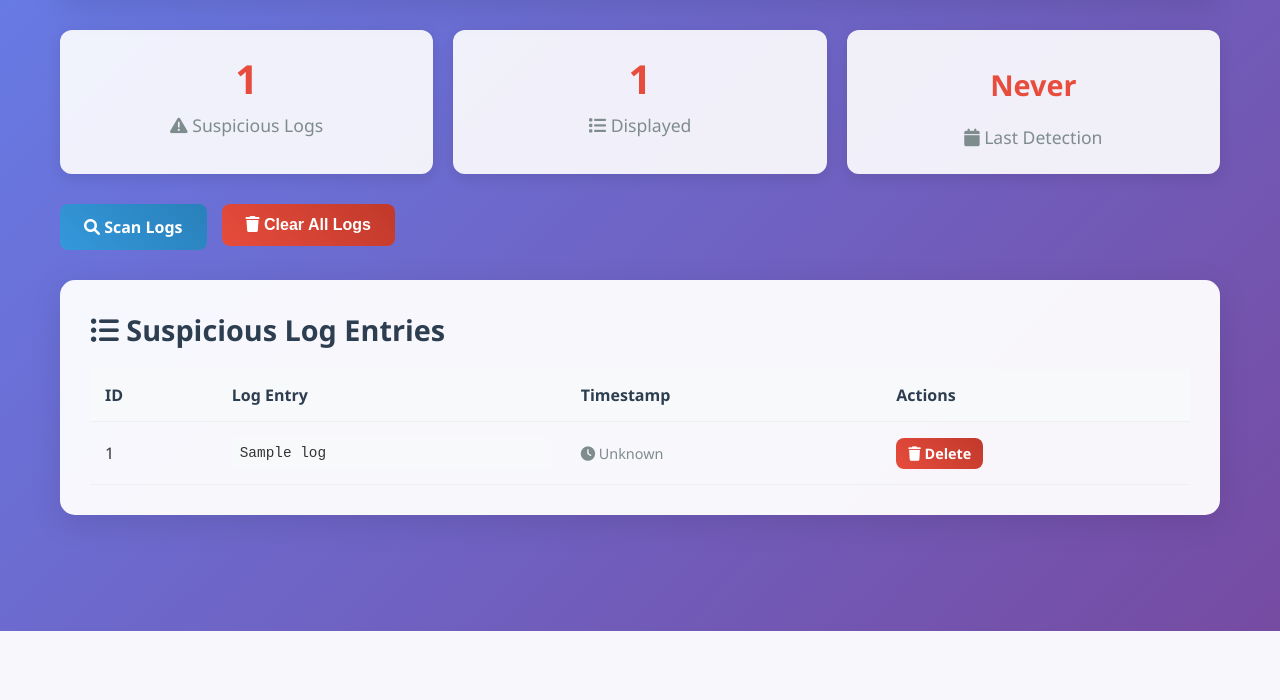
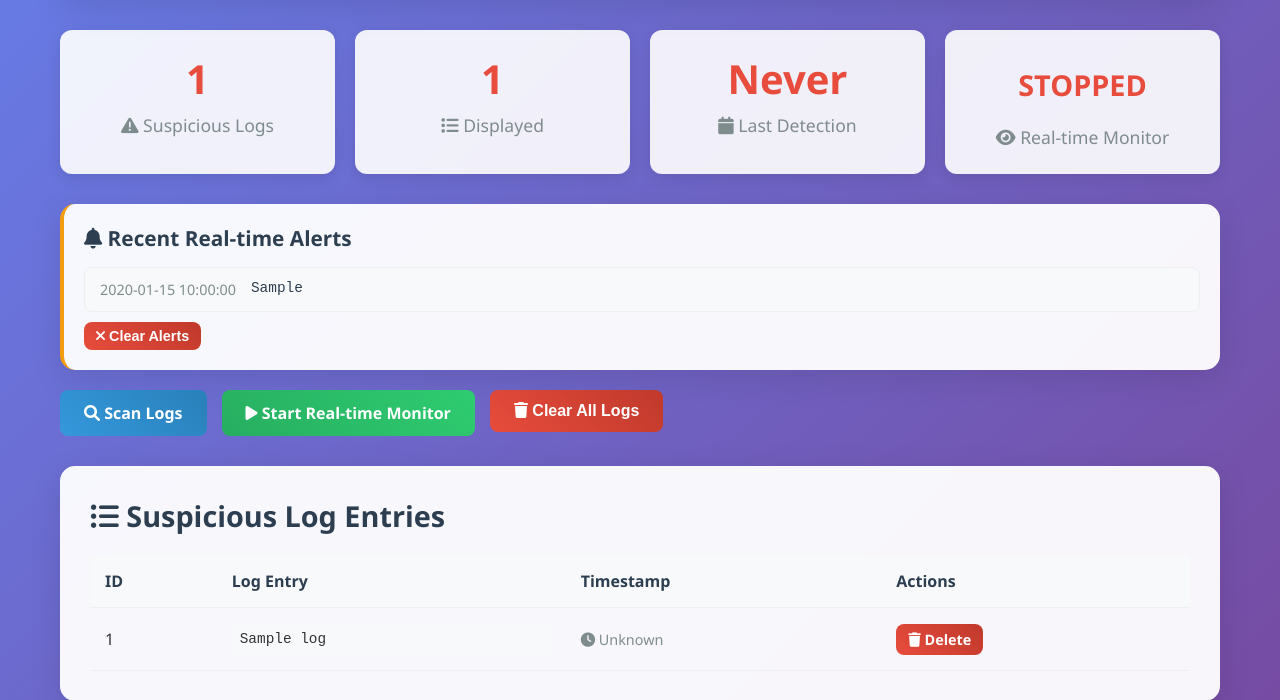
Before and after one commit to pasta-lover69/LogSentinel, a Flask app: template templates/dashboard.html in a window 1280 px wide. Shown: the part 169-869 px from the top of the page. Before the commit the page ends 800 px from the top, so only its background shows below. Run offline with Flask 3, Linux system fonts and the light colour scheme; the template is opened without the code that fills it: most values are stand-ins (such as "Sample title", 1, 10 or a date in 2020).

Commit message:
Added a real-time log monitoring with file watchers. This will automatically detect new suspicious entries as they're added to log files

```diff
--- a/app.py
+++ b/app.py
@@ -1,11 +1,30 @@
-from flask import Flask, render_template, request, redirect, url_for, flash
+from flask import Flask, render_template, request, redirect, url_for, flash, jsonify
 from db import init_db, get_all_logs, get_logs_count, delete_log, clear_all_logs
 from parser import parse_logs
+from monitor import start_monitoring, stop_monitoring, is_monitoring, get_monitoring_status
 from datetime import datetime
 import os
+import atexit
 
 app = Flask(__name__)
 app.secret_key = 'your-secret-key-change-this'  # Change this to a random secret key
+
+# Real-time notifications storage (in production, use Redis or database)
+recent_alerts = []
+MAX_RECENT_ALERTS = 50
+
+def monitoring_callback(log_entry):
+    """Callback function for real-time monitoring alerts"""
+    global recent_alerts
+    alert = {
+        'timestamp': datetime.now().isoformat(),
+        'log_entry': log_entry,
+        'formatted_time': 'Just now'
+    }
+    recent_alerts.insert(0, alert)  # Add to beginning
+    # Keep only recent alerts
+    if len(recent_alerts) > MAX_RECENT_ALERTS:
+        recent_alerts = recent_alerts[:MAX_RECENT_ALERTS]
 
 def format_timestamp(timestamp_str):
     """Format timestamp to a more readable format"""
@@ -73,7 +92,12 @@ def dashboard():
     """Main dashboard route"""
     logs = get_all_logs()
     total_count = get_logs_count()
-    return render_template('dashboard.html', logs=logs, total_count=total_count)
+    monitoring_status = get_monitoring_status()
+    return render_template('dashboard.html',
+                         logs=logs,
+                         total_count=total_count,
+                         monitoring_status=monitoring_status,
+                         recent_alerts=recent_alerts[:10])  # Show last 10 alerts
 
 @app.route('/scan')
 def scan_logs():
@@ -106,6 +130,77 @@ def clear_all():
         flash(f'Error clearing logs: {str(e)}', 'error')
     return redirect(url_for('dashboard'))
 
+@app.route('/monitoring/start')
+def start_monitoring_route():
+    """Start real-time monitoring"""
+    try:
+        if not is_monitoring():
+            start_monitoring(callback=monitoring_callback)
+            flash('Real-time monitoring started successfully!', 'success')
+        else:
+            flash('Real-time monitoring is already active.', 'info')
+    except Exception as e:
+        flash(f'Error starting monitoring: {str(e)}', 'error')
+    return redirect(url_for('dashboard'))
+
+@app.route('/monitoring/stop')
+def stop_monitoring_route():
+    """Stop real-time monitoring"""
+    try:
+        if is_monitoring():
+            stop_monitoring()
+            flash('Real-time monitoring stopped.', 'info')
+        else:
+            flash('Real-time monitoring is not active.', 'info')
+    except Exception as e:
+        flash(f'Error stopping monitoring: {str(e)}', 'error')
+    return redirect(url_for('dashboard'))
+
+@app.route('/monitoring/status')
+def monitoring_status():
+    """Get monitoring status as JSON"""
+    status = get_monitoring_status()
+    status['recent_alerts_count'] = len(recent_alerts)
+    return jsonify(status)
+
+@app.route('/api/alerts')
+def get_recent_alerts():
+    """Get recent alerts as JSON for AJAX updates"""
+    return jsonify({
+        'alerts': recent_alerts[:10],
+        'total_count': len(recent_alerts),
+        'monitoring_active': is_monitoring()
+    })
+
+@app.route('/clear_alerts', methods=['POST'])
+def clear_recent_alerts():
+    """Clear recent alerts"""
+    global recent_alerts
+    recent_alerts = []
+    flash('Recent alerts cleared!', 'success')
+    return redirect(url_for('dashboard'))
+
 if __name__ == '__main__':
     init_db()
-    app.run(debug=True, host='127.0.0.1', port=5000)
+
+    # Only start monitoring if not in Flask reloader mode
+    import os
+    if os.environ.get('WERKZEUG_RUN_MAIN') != 'true':
+        # This is the main process, not the reloader
+        try:
+            start_monitoring(callback=monitoring_callback)
+            print("[APP] Real-time monitoring started automatically")
+        except Exception as e:
+            print(f"[APP] Could not start monitoring: {e}")
+
+        # Cleanup monitoring on app shutdown
+        def cleanup():
+            try:
+                stop_monitoring()
+                print("[APP] Monitoring stopped on shutdown")
+            except:
+                pass
+
+        atexit.register(cleanup)
+
+    app.run(debug=True, host='127.0.0.1', port=5000, use_reloader=False)
--- a/requirements.txt
+++ b/requirements.txt
@@ -1 +1,2 @@
 Flask==2.3.3
+watchdog==3.0.0
--- a/static/style.css
+++ b/static/style.css
@@ -219,7 +219,110 @@ body {
     color: #95a5a6;
 }
 
+/* Real-time Monitoring Styles */
+.status-active {
+    color: #27ae60;
+    font-weight: bold;
+    text-shadow: 0 0 5px rgba(39, 174, 96, 0.3);
+}
+
+.status-inactive {
+    color: #e74c3c;
+    font-weight: bold;
+}
+
+.alerts-section {
+    background: rgba(255, 255, 255, 0.95);
+    border-radius: 15px;
+    padding: 20px;
+    margin-bottom: 20px;
+    box-shadow: 0 8px 32px rgba(0, 0, 0, 0.1);
+    border-left: 4px solid #f39c12;
+}
+
+.alerts-section h3 {
+    color: #2c3e50;
+    margin-bottom: 15px;
+    font-size: 1.3em;
+}
+
+.alerts-container {
+    max-height: 300px;
+    overflow-y: auto;
+    border: 1px solid #ecf0f1;
+    border-radius: 8px;
+    background: #f8f9fa;
+}
+
+.alert-item {
+    padding: 12px 15px;
+    border-bottom: 1px solid #ecf0f1;
+    display: flex;
+    align-items: flex-start;
+    gap: 15px;
+}
+
+.alert-item:last-child {
+    border-bottom: none;
+}
+
+.alert-item:hover {
+    background: #f1f2f6;
+}
+
+.alert-time {
+    color: #7f8c8d;
+    font-size: 0.9em;
+    font-weight: 500;
+    min-width: 80px;
+    flex-shrink: 0;
+}
+
+.alert-content {
+    font-family: 'Courier New', monospace;
+    font-size: 0.9em;
+    color: #2c3e50;
+    flex: 1;
+    word-break: break-all;
+}
+
+.btn-success {
+    background: linear-gradient(45deg, #27ae60, #2ecc71);
+    color: white;
+}
+
+.btn-success:hover {
+    background: linear-gradient(45deg, #2ecc71, #27ae60);
+    transform: translateY(-2px);
+    box-shadow: 0 4px 15px rgba(39, 174, 96, 0.3);
+}
+
+.btn-warning {
+    background: linear-gradient(45deg, #f39c12, #e67e22);
+    color: white;
+}
+
+.btn-warning:hover {
+    background: linear-gradient(45deg, #e67e22, #f39c12);
+    transform: translateY(-2px);
+    box-shadow: 0 4px 15px rgba(243, 156, 18, 0.3);
+}
+
+/* Responsive adjustments for monitoring */
 @media (max-width: 768px) {
+    .stats-section {
+        grid-template-columns: repeat(2, 1fr);
+    }
+
+    .alert-item {
+        flex-direction: column;
+        gap: 5px;
+    }
+
+    .alert-time {
+        min-width: auto;
+    }
+
     .container {
         padding: 10px;
     }
--- a/templates/dashboard.html
+++ b/templates/dashboard.html
@@ -62,13 +62,57 @@
             Last Detection
           </div>
         </div>
+        <div class="stat-card">
+          <div class="stat-number">
+            {% if monitoring_status.is_monitoring %}
+              <span class="status-active">ACTIVE</span>
+            {% else %}
+              <span class="status-inactive">STOPPED</span>
+            {% endif %}
+          </div>
+          <div class="stat-label">
+            <i class="fas fa-eye"></i>
+            Real-time Monitor
+          </div>
+        </div>
       </div>
+
+      <!-- Real-time Alerts Section -->
+      {% if recent_alerts %}
+      <div class="alerts-section">
+        <h3><i class="fas fa-bell"></i> Recent Real-time Alerts</h3>
+        <div class="alerts-container">
+          {% for alert in recent_alerts %}
+          <div class="alert-item">
+            <div class="alert-time">{{ alert.formatted_time }}</div>
+            <div class="alert-content">{{ alert.log_entry }}</div>
+          </div>
+          {% endfor %}
+        </div>
+        <form method="POST" action="{{ url_for('clear_recent_alerts') }}" style="margin-top: 10px;">
+          <button type="submit" class="btn btn-danger btn-small">
+            <i class="fas fa-times"></i> Clear Alerts
+          </button>
+        </form>
+      </div>
+      {% endif %}
 
       <!-- Actions Section -->
       <div class="actions-section">
         <a href="{{ url_for('scan_logs') }}" class="btn btn-primary">
           <i class="fas fa-search"></i> Scan Logs
         </a>
+
+        {% if monitoring_status.is_monitoring %}
+          <a href="{{ url_for('stop_monitoring_route') }}" class="btn btn-warning">
+            <i class="fas fa-stop"></i> Stop Real-time Monitor
+          </a>
+        {% else %}
+          <a href="{{ url_for('start_monitoring_route') }}" class="btn btn-success">
+            <i class="fas fa-play"></i> Start Real-time Monitor
+          </a>
+        {% endif %}
+
         {% if logs %}
         <form
           method="POST"
@@ -148,6 +192,35 @@
           }, 500);
         });
       }, 5000);
+
+      // Auto-refresh alerts every 10 seconds if monitoring is active
+      {% if monitoring_status.is_monitoring %}
+      function updateAlerts() {
+        fetch('/api/alerts')
+          .then(response => response.json())
+          .then(data => {
+            if (data.alerts && data.alerts.length > 0) {
+              // Update alerts section (simplified - full implementation would update DOM)
+              console.log(`Real-time monitoring active: ${data.alerts.length} recent alerts`);
+
+              // Show notification for new alerts
+              if (data.total_count > {{ recent_alerts|length }}) {
+                // New alert detected
+                console.log('New suspicious activity detected!');
+              }
+            }
+          })
+          .catch(error => console.log('Error fetching alerts:', error));
+      }
+
+      // Update alerts every 10 seconds
+      setInterval(updateAlerts, 10000);
+
+      // Show monitoring status
+      console.log('Real-time monitoring is ACTIVE - watching for suspicious activities...');
+      {% else %}
+      console.log('Real-time monitoring is STOPPED - click "Start Real-time Monitor" to enable');
+      {% endif %}
     </script>
   </body>
 </html>
```
Also changed, not shown: monitor.py (added, +216 -0 lines), test_realtime.py (added, +65 -0 lines).
